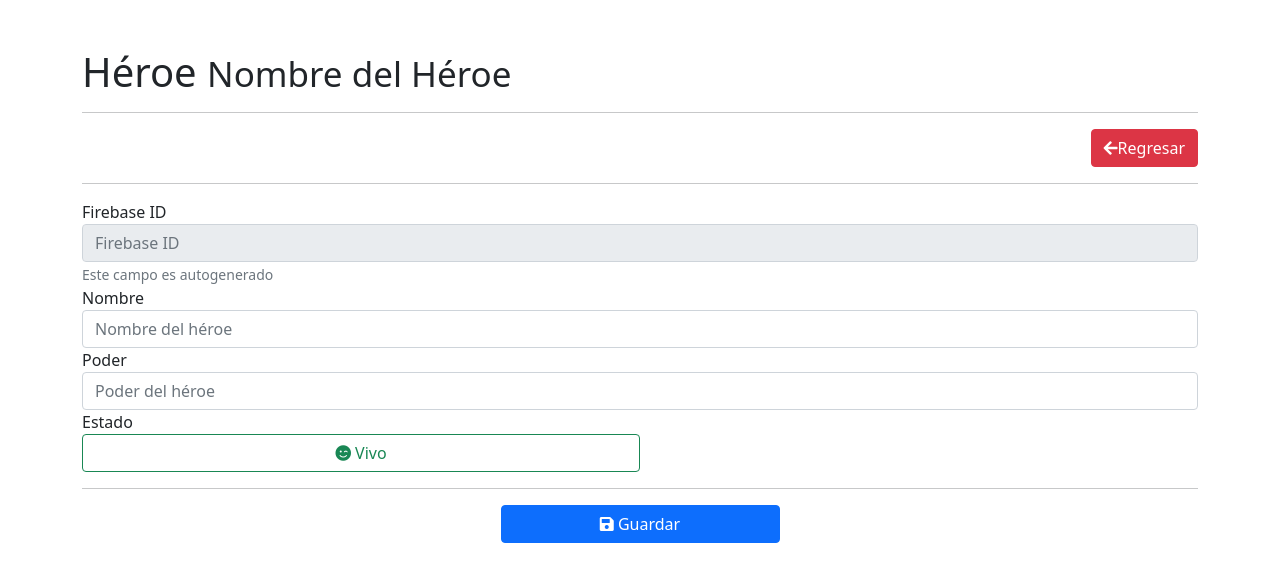
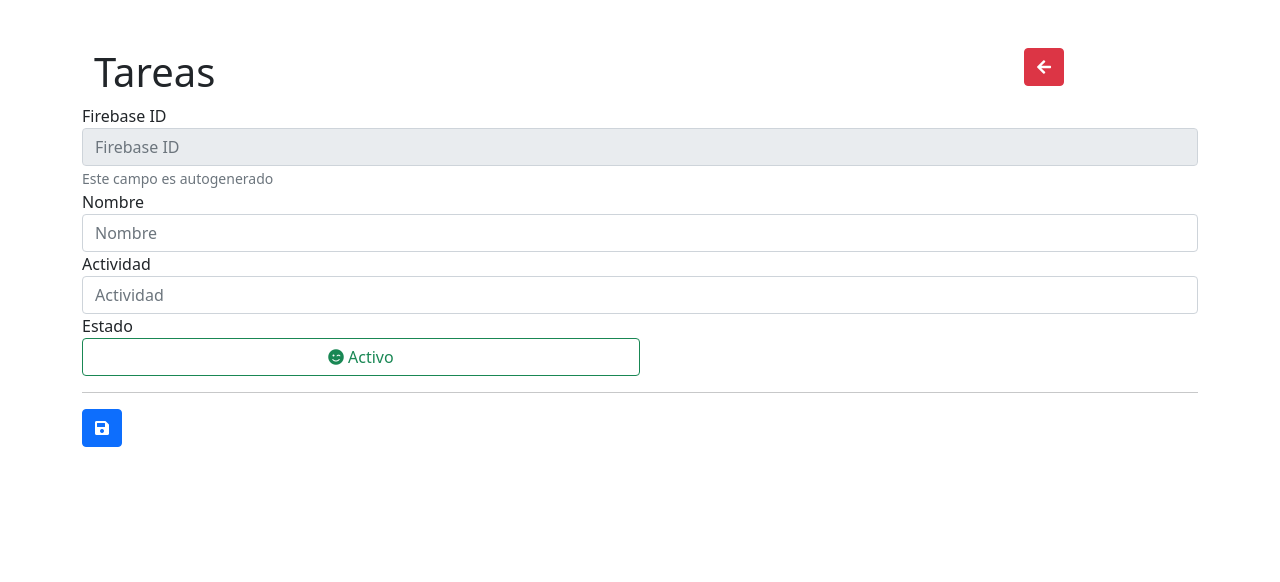
Before and after one commit to EmilioC/angularFirebase, an Angular app: page /heroe/1 in a window 1280 px wide. Shown: the top 582 px of the page. Built offline with nearby package versions, Linux system fonts and the light colour scheme.

Commit message:
Update page Tareas

```diff
--- a/src/app/pages/heroe/heroe.component.html
+++ b/src/app/pages/heroe/heroe.component.html
@@ -1,14 +1,14 @@
-<h1>
-    Héroe <small>Nombre del Héroe</small></h1>
-<hr>
-<div class="row text-end">
-    <div class="col">
-        <button class="btn btn-danger" routerLink="/heroes">
-            <i class="fa fa-arrow-left"></i>Regresar
-        </button>
+<div class="container">
+    <div class="row">
+        <div class="col-10">
+            <h1>Tareas</h1>
+
+        </div>
+        <div class="col-2">
+            <button class="btn btn-danger" routerLink="/heroes"> <i class="fa fa-arrow-left"></i></button>
+        </div>
     </div>
 </div>
-<hr>
 
 <div class="row animated fadeIn faster">
     <div class="col">
@@ -21,15 +21,14 @@
                 <small class="form-text text-muted">Este campo es autogenerado</small>
             </div>
 
-
             <div class="form-group">
                 <label>Nombre</label>
-                <input type="text" class="form-control" placeholder="Nombre del héroe" [(ngModel)]="heroe.nombre" name="nombre" required>
+                <input type="text" class="form-control" placeholder="Nombre" [(ngModel)]="heroe.nombre" name="nombre" required>
             </div>
 
             <div class="form-group">
-                <label>Poder</label>
-                <input type="text" class="form-control" [(ngModel)]="heroe.poder" name="poder" placeholder="Poder del héroe">
+                <label>Actividad</label>
+                <input type="text" class="form-control" [(ngModel)]="heroe.poder" name="poder" placeholder="Actividad">
             </div>
 
             <div class="form-group">
@@ -38,27 +37,24 @@
 
                 <button *ngIf="heroe.vivo" (click)="heroe.vivo = false" class="btn btn-outline-success w-50" type="button">
             <i class="fa fa-smile-wink"></i>
-            Vivo
+            Activo
           </button>
 
                 <button *ngIf="!heroe.vivo" (click)="heroe.vivo = true" class="btn btn-outline-danger w-50" type="button">
               <i class="fa fa-dizzy"></i>
-              Muerto
+            Inactivo
           </button>
 
             </div>
 
             <hr>
-            <div class="form-group text-center">
-                <button type="submit" class="btn btn-primary w-25">
+            <div class="form-group">
+                <button type="submit" class="btn btn-primary">
             <i class="fa fa-save"></i>
-            Guardar
           </button>
             </div>
 
-
         </form>
-
 
     </div>
 </div>
--- a/src/app/pages/heroes/heroes.component.html
+++ b/src/app/pages/heroes/heroes.component.html
@@ -66,28 +66,25 @@
 </div> -->
 
 
-<h1>Listado de Héroes</h1>
-<hr>
+<div class="container">
+    <div class="row">
+        <div class="col-10">
+            <h1>Tareas</h1>
 
-
-<div class="row">
-    <div class="col text-right">
-        <button routerLink="/heroe/nuevo" class="btn btn-primary">
-      <i class="fa fa-plus"></i>
-      Agregar
-    </button>
+        </div>
+        <div class="col-2">
+            <button routerLink="/heroe/nuevo " type="button " class="btn btn-primary "><i class="fa fa-plus "></i></button>
+        </div>
     </div>
 </div>
 
-
-<table *ngIf="!cargando && heroes.length > 0" class="table mt-3 animated fadeIn faster animated fadeIn faster">
+<table *ngIf="!cargando && heroes.length> 0" class="table mt-3 animated fadeIn faster animated fadeIn faster">
     <thead class="thead-dark">
         <tr>
             <th scope="col">#</th>
-            <th scope="col">Nombre</th>
-            <th scope="col">Poder</th>
-            <th scope="col">Vivo</th>
-            <th scope="col">Tools</th>
+            <th scope="col">Cliente</th>
+            <th scope="col">Actividad</th>
+            <th scope="col">Status</th>
         </tr>
     </thead>
     <tbody>
@@ -95,11 +92,10 @@
             <th scope="row">{{ i + 1 }}</th>
             <td>{{ heroe.nombre }}</td>
             <td>{{ heroe.poder }}</td>
+            <td>{{ heroe.vivo }}</td>
             <td>
-
                 <label *ngIf="heroe.vivo" class="badge badge-success">Vivo</label>
                 <label *ngIf="!heroe.vivo" class="badge badge-danger">Muerto</label>
-
             </td>
             <td>
 
--- a/src/index.html
+++ b/src/index.html
@@ -5,7 +5,7 @@
     <meta charset="utf-8">
     <title>AngularFirebase2</title>
     <base href="/">
-    <!-- <base href="https://approd.sharepoint.com/sites/IRMAutoTest1/APDTest/Shared%20Documents/Angular_Sharepoint_List/index.aspx"> -->
+    <!-- <base href="https://approd.sharepoint.com/sites/IRMAutoTest1/APDTest/Shared%20Documents/AngularFirebase_1/index.aspx"> -->
 
     <meta name="viewport" content="width=device-width, initial-scale=1">
     <link rel="icon" type="image/x-icon" href="favicon.ico">
```
